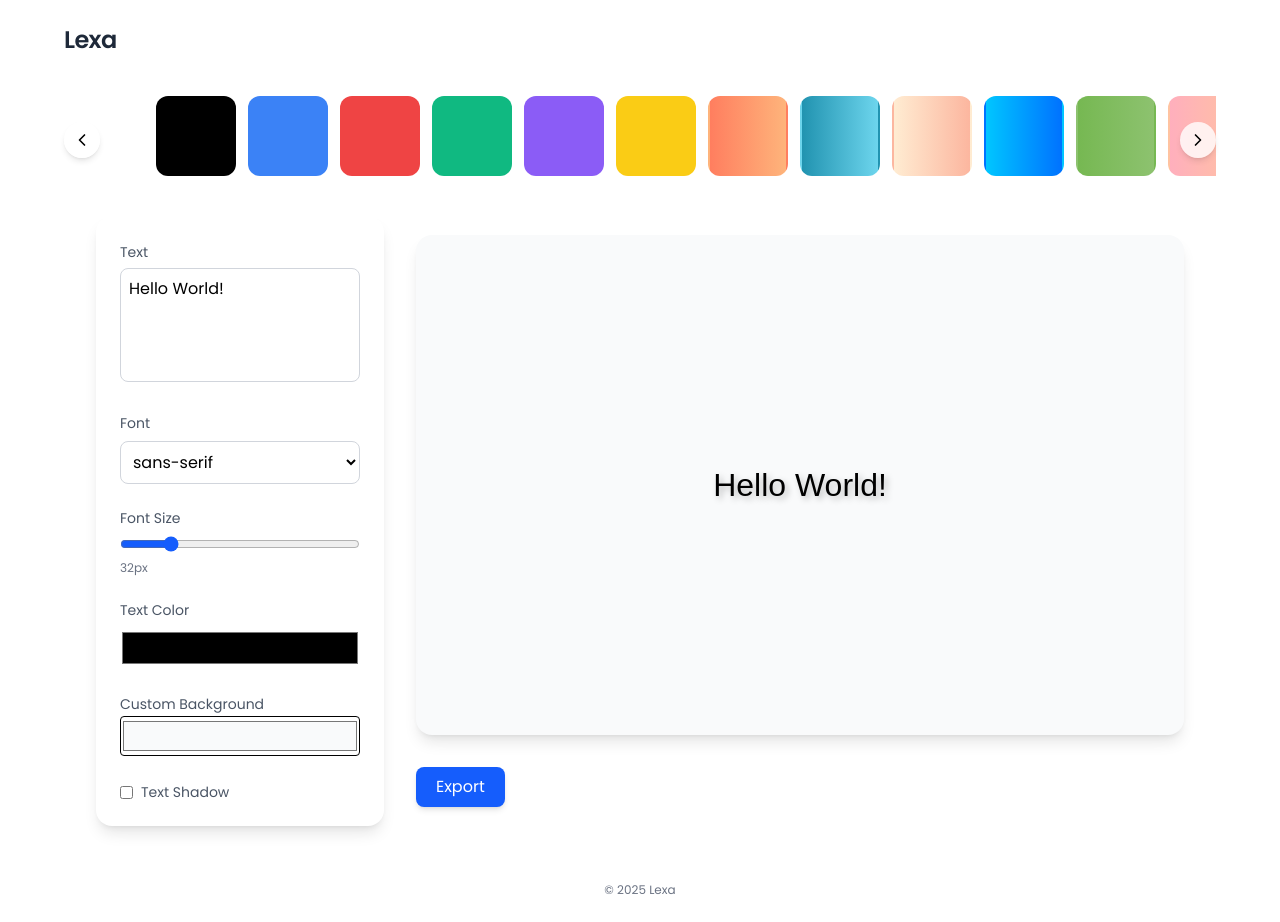
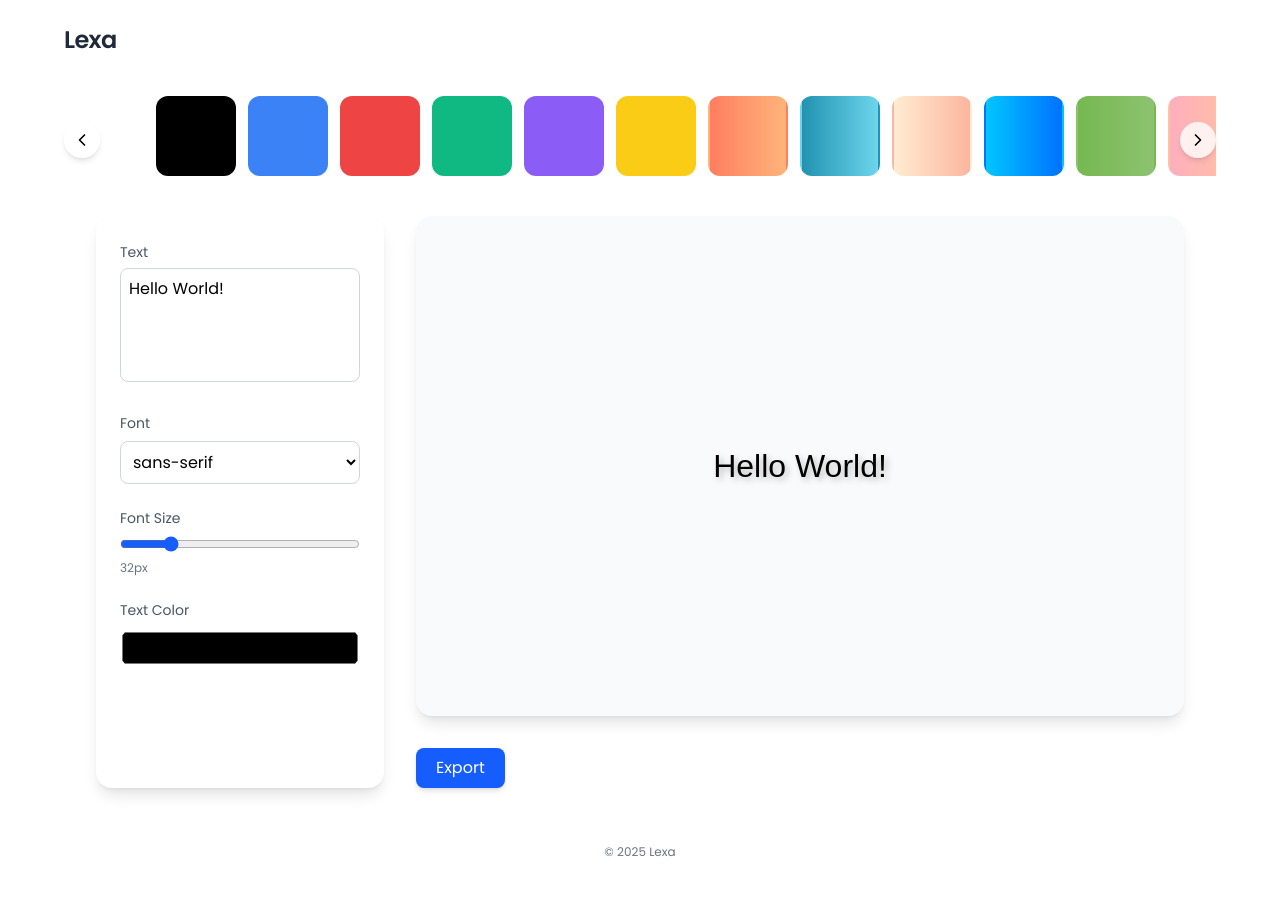
Before and after one commit to stackvn/lexa, a Next.js app: page / in a window 1280 px wide. After the commit the page ends 884 px from the top, so only its background shows below. Built offline with nearby package versions, Linux system fonts and the light colour scheme; grey boxes are pictures that could not be loaded.

Commit message:
extracted control components

```diff
--- a/app/page.tsx
+++ b/app/page.tsx
@@ -1,6 +1,10 @@
 "use client";
 
 import Backgrounds from "@/components/Backgrounds";
+import FontSelector from "@/components/FontSelector";
+import FontSize from "@/components/FontSize";
+import TextColor from "@/components/TextColor";
+import TextInput from "@/components/TextInput";
 import { backgrounds } from "@/util/helper";
 import { useState, useRef } from "react";
 
@@ -48,85 +52,10 @@ export default function Home() {
 
       <div className="flex w-full max-w-6xl flex-1 p-8 gap-8">
         <aside className="w-72 bg-white rounded-2xl shadow-lg p-6 flex flex-col gap-6">
-          <div>
-            <label className="text-sm font-medium text-gray-600">Text</label>
-            <textarea
-              value={text}
-              onChange={(e) => setText(e.target.value)}
-              className="border border-gray-300 p-2 rounded-lg w-full mt-1 focus:ring-2 focus:ring-blue-500 resize-none"
-              placeholder="Type your text here..."
-              rows={4}
-            />
-          </div>
-
-          <div className="flex flex-col gap-2">
-            <label className="text-sm font-medium text-gray-600">Font</label>
-            <select
-              value={font}
-              onChange={(e) => setFont(e.target.value)}
-              className="border border-gray-300 p-2 rounded-lg focus:ring-2 focus:ring-blue-500"
-            >
-              {fonts.map((f) => (
-                <option key={f} value={f}>
-                  {f}
-                </option>
-              ))}
-            </select>
-          </div>
-
-          <div className="flex flex-col gap-2">
-            <label className="text-sm font-medium text-gray-600">
-              Font Size
-            </label>
-            <input
-              type="range"
-              min="16"
-              max="100"
-              value={fontSize}
-              onChange={(e) => setFontSize(Number(e.target.value))}
-              className="accent-blue-600"
-            />
-            <span className="text-xs text-gray-500">{fontSize}px</span>
-          </div>
-
-          <div className="flex flex-col gap-2">
-            <label className="text-sm font-medium text-gray-600">
-              Text Color
-            </label>
-            <input
-              type="color"
-              value={textColor}
-              onChange={(e) => setTextColor(e.target.value)}
-              className="h-10 w-full rounded"
-            />
-          </div>
-
-          <div>
-            <label className="text-sm font-medium text-gray-600">
-              Custom Background
-            </label>
-            <input
-              type="color"
-              value={customColor}
-              onChange={(e) => {
-                setCustomColor(e.target.value);
-                setBg(e.target.value);
-              }}
-              className="h-10 w-full border rounded"
-            />
-          </div>
-
-          <div className="flex items-center gap-2">
-            <input
-              type="checkbox"
-              checked={shadow}
-              onChange={() => setShadow(!shadow)}
-              className="accent-blue-600"
-            />
-            <label className="text-sm font-medium text-gray-600">
-              Text Shadow
-            </label>
-          </div>
+          <TextInput text={text} setText={setText} />
+          <FontSelector fonts={fonts} font={font} setFont={setFont} />
+          <FontSize fontSize={fontSize} setFontSize={setFontSize} />
+          <TextColor textColor={textColor} setTextColor={setTextColor} />
         </aside>
 
         {/* Preview Canvas */}
--- /dev/null
+++ b/components/FontSelector.tsx
@@ -0,0 +1,28 @@
+interface FontSelectorProps {
+  fonts: string[];
+  font: string;
+  setFont: (font: string) => void;
+}
+
+export default function FontSelector({
+  fonts,
+  font,
+  setFont,
+}: FontSelectorProps) {
+  return (
+    <div className="flex flex-col gap-2">
+      <label className="text-sm font-medium text-gray-600">Font</label>
+      <select
+        value={font}
+        onChange={(e) => setFont(e.target.value)}
+        className="border border-gray-300 p-2 rounded-lg focus:ring-2 focus:ring-blue-500"
+      >
+        {fonts.map((f) => (
+          <option key={f} value={f}>
+            {f}
+          </option>
+        ))}
+      </select>
+    </div>
+  );
+}
--- /dev/null
+++ b/components/FontSize.tsx
@@ -0,0 +1,21 @@
+interface FontSizeProps {
+  fontSize: number;
+  setFontSize: (fontSize: number) => void;
+}
+
+export default function FontSize({ fontSize, setFontSize }: FontSizeProps) {
+  return (
+    <div className="flex flex-col gap-2">
+      <label className="text-sm font-medium text-gray-600">Font Size</label>
+      <input
+        type="range"
+        min="16"
+        max="100"
+        value={fontSize}
+        onChange={(e) => setFontSize(Number(e.target.value))}
+        className="accent-blue-600"
+      />
+      <span className="text-xs text-gray-500">{fontSize}px</span>
+    </div>
+  );
+}
--- /dev/null
+++ b/components/TextColor.tsx
@@ -0,0 +1,18 @@
+interface TextColorProps {
+  textColor: string;
+  setTextColor: (color: string) => void;
+}
+
+export default function TextColor({ textColor, setTextColor }: TextColorProps) {
+  return (
+    <div className="flex flex-col gap-2">
+      <label className="text-sm font-medium text-gray-600">Text Color</label>
+      <input
+        type="color"
+        value={textColor}
+        onChange={(e) => setTextColor(e.target.value)}
+        className="h-10 w-full rounded-2xl"
+      />
+    </div>
+  );
+}
--- /dev/null
+++ b/components/TextInput.tsx
@@ -0,0 +1,19 @@
+interface TextInputProps {
+  text: string;
+  setText: (text: string) => void;
+}
+
+export default function TextInput({ text, setText }: TextInputProps) {
+  return (
+    <div>
+      <label className="text-sm font-medium text-gray-600">Text</label>
+      <textarea
+        value={text}
+        onChange={(e) => setText(e.target.value)}
+        className="border border-gray-300 p-2 rounded-lg w-full mt-1 focus:ring-2 focus:ring-blue-500 resize-none"
+        placeholder="Type your text here..."
+        rows={4}
+      />
+    </div>
+  );
+}
```
